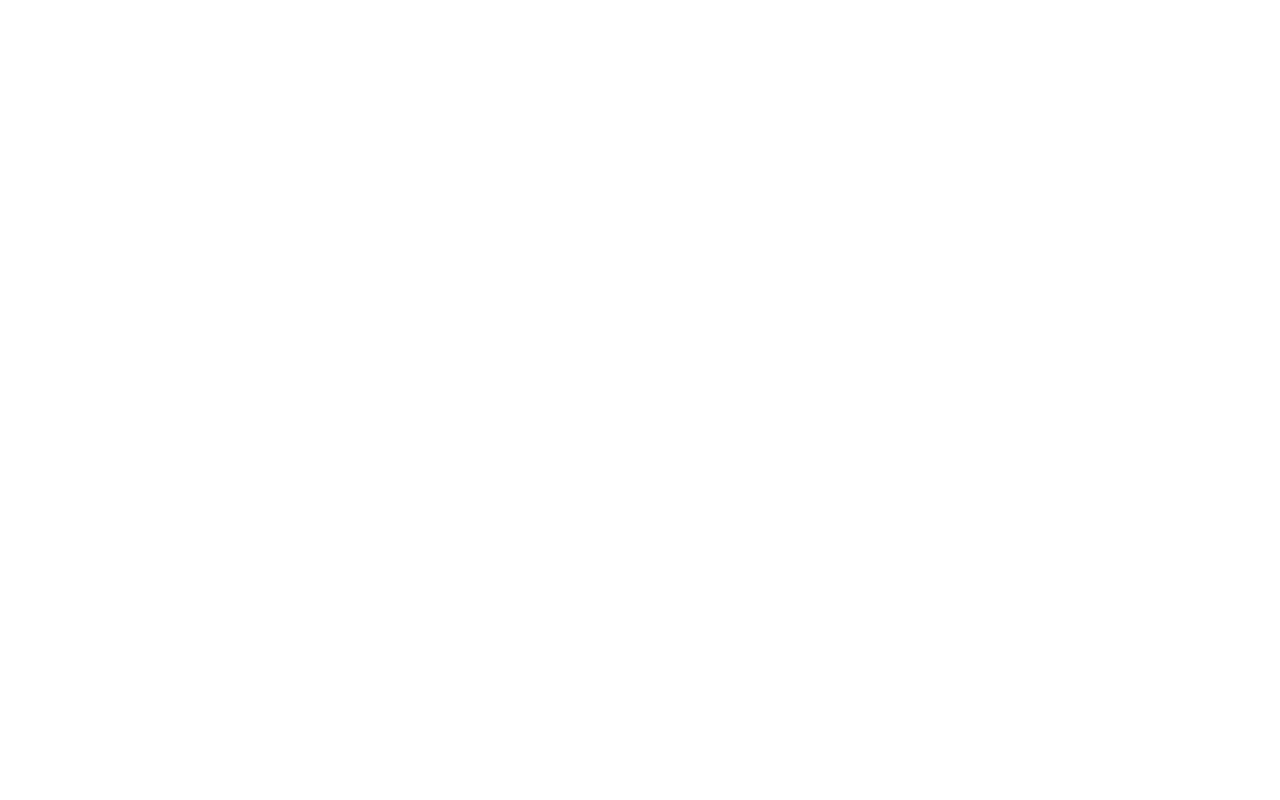
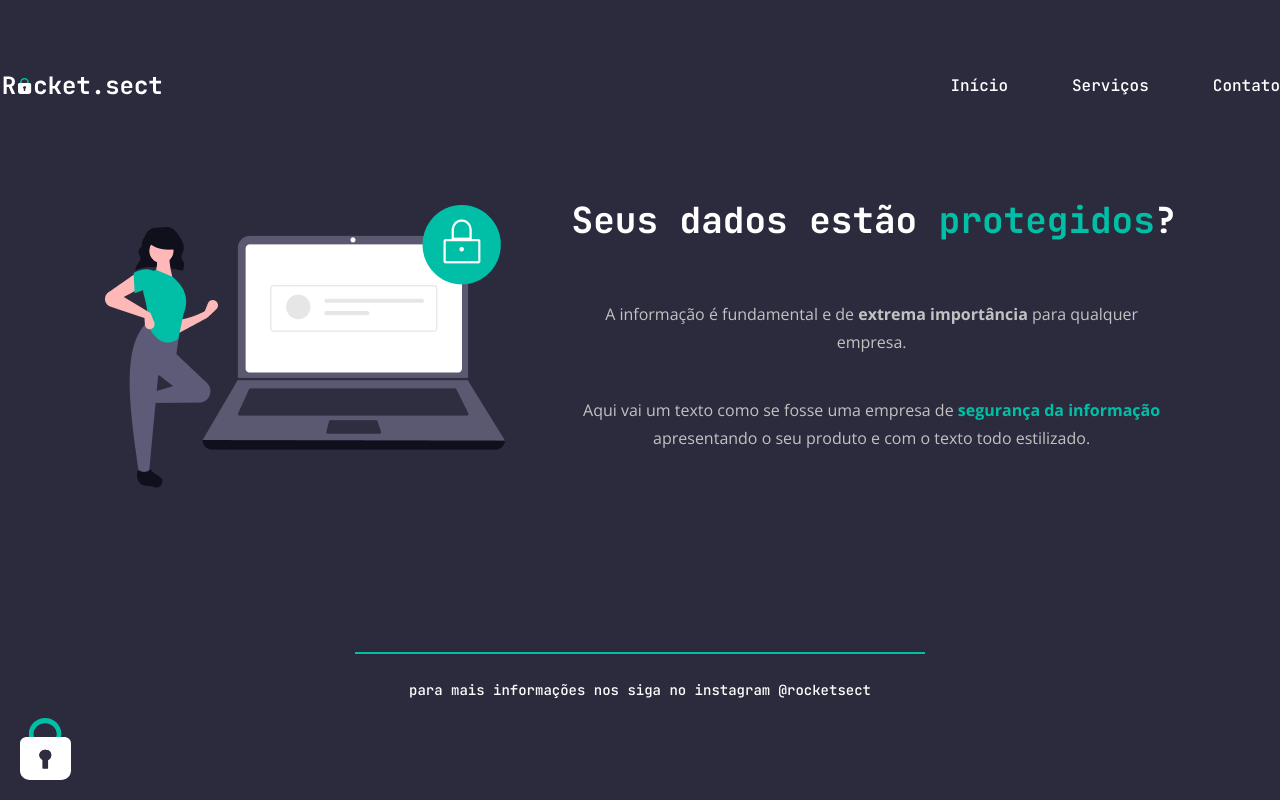
Before and after one commit to luucasorfer/rocketSectP02ExS02, a plain HTML site: page index.html in a window 1280 px wide. Drawn offline with nearby package versions, Linux system fonts and the light colour scheme.

Commit message:
Finalização do projeto

```diff
--- a/index.html
+++ b/index.html
@@ -1,13 +1,60 @@
 <!DOCTYPE html>
 <html lang="pt-br">
-<head>
-  <meta charset="UTF-8">
-  <meta name="viewport" content="width=device-width, initial-scale=1.0">
-  <title>Rocket.sect</title>
-  <link rel="stylesheet" type="text/css" href="./style.css">
-  <link rel="shortcut icon" href="./assets/favicon.svg" type="image/x-icon">
-</head>
-<body>
-
-</body>
+  <head>
+    <link rel="preconnect" href="https://fonts.googleapis.com" />
+    <link rel="preconnect" href="https://fonts.gstatic.com" crossorigin />
+    <meta charset="UTF-8" />
+    <meta name="viewport" content="width=device-width, initial-scale=1.0" />
+    <title>Rocket.sect</title>
+    <link rel="stylesheet" type="text/css" href="./style.css" />
+    <link
+      href="https://fonts.googleapis.com/css2?family=JetBrains+Mono:wght@500;700&family=Open+Sans:wght@400;700&display=swap"
+      rel="stylesheet"
+    />
+    <link rel="shortcut icon" href="./assets/favicon.svg" type="image/x-icon" />
+  </head>
+  <body>
+    <div class="page">
+      <nav>
+        <a href="#" id="logo">
+          <img
+            src="./assets/logo.svg"
+            alt="Logotipo escrito Rocket.sect"
+            class="logo"
+          />
+        </a>
+        <ul>
+          <li><a href="#">Início</a></li>
+          <li><a href="#">Serviços</a></li>
+          <li><a href="#">Contato</a></li>
+        </ul>
+      </nav>
+      <main>
+        <img
+          src="./assets/img1.png"
+          alt="Imagem com uma mulher ao lado de um notebook"
+        />
+        <section>
+          <h1>Seus dados estão <span>protegidos</span>?</h1>
+          <p>
+            A informação é fundamental e de
+            <strong>extrema importância</strong> para qualquer empresa.
+          </p>
+          <p>
+            Aqui vai um texto como se fosse uma empresa de
+            <strong>segurança da informação</strong>
+            apresentando o seu produto e com o texto todo estilizado.
+          </p>
+        </section>
+      </main>
+      <footer>
+        <div class="line"></div>
+        <p>
+          para mais informações nos siga no instagram
+          <a href="#" target="_blank">@rocketsect</a>
+        </p>
+      </footer>
+      <img src="./assets/padlock.svg" alt="Imagem de um cadeado" class="locker"/>
+    </div>
+  </body>
 </html>
--- a/style.css
+++ b/style.css
@@ -1,8 +1,8 @@
 :root {
-  --dark-blue: #2F2E41;
-  --sea-green: #00BFA6;
-  --light-grey: #C2C2C2;
-  --white: #FFF;
+  --dark-blue: #2c2b3d;
+  --sea-green: #00bfa6;
+  --light-grey: #c2c2c2;
+  --white: #fff;
 }
 
 * {
@@ -10,3 +10,103 @@
   padding: 0;
   box-sizing: border-box;
 }
+
+body {
+  font-family: "Open Sans", sans-serif;
+
+  min-height: 100vh;
+  background: var(--dark-blue);
+}
+
+nav,
+h1,
+footer {
+  font-family: "JetBrains Mono", monospace;
+  color: var(--white);
+}
+
+.page {
+  width: 1280px;
+  margin: 0 auto;
+  padding-top: 71px;
+}
+
+nav {
+  display: flex;
+  align-items: center;
+  justify-content: space-between;
+
+  margin-bottom: 100px;
+}
+
+ul {
+  list-style: none;
+  display: flex;
+  gap: 64px;
+}
+
+li a,
+footer a {
+  text-decoration: none;
+  color: var(--white);
+}
+
+li a:hover,
+footer a:hover {
+  text-decoration: underline;
+}
+
+main {
+  display: flex;
+  align-items: center;
+  justify-content: center;
+  gap: 67px;
+}
+
+h1 {
+  font-weight: 700;
+  font-size: 36px;
+  line-height: 40px;
+  text-align: center;
+  margin-bottom: 60px;
+}
+
+h1 span,
+p + p strong {
+  color: var(--sea-green);
+}
+
+section p {
+  font-size: 16px;
+  line-height: 28px;
+  font-weight: 400;
+
+  color: var(--light-grey);
+  text-align: center;
+  width: 600px;
+  margin: 40px 0;
+}
+
+footer {
+  font-weight: 500;
+  font-size: 14px;
+
+  text-align: center;
+  margin-top: 160px;
+}
+
+.line {
+  width: 570px;
+  border: 1px solid #00bfa6;
+  margin: 0 auto 27px;
+}
+
+footer a {
+  text-decoration: none;
+}
+
+.locker {
+  position: fixed;
+  bottom: 20px;
+  left: 20px;
+}
```
